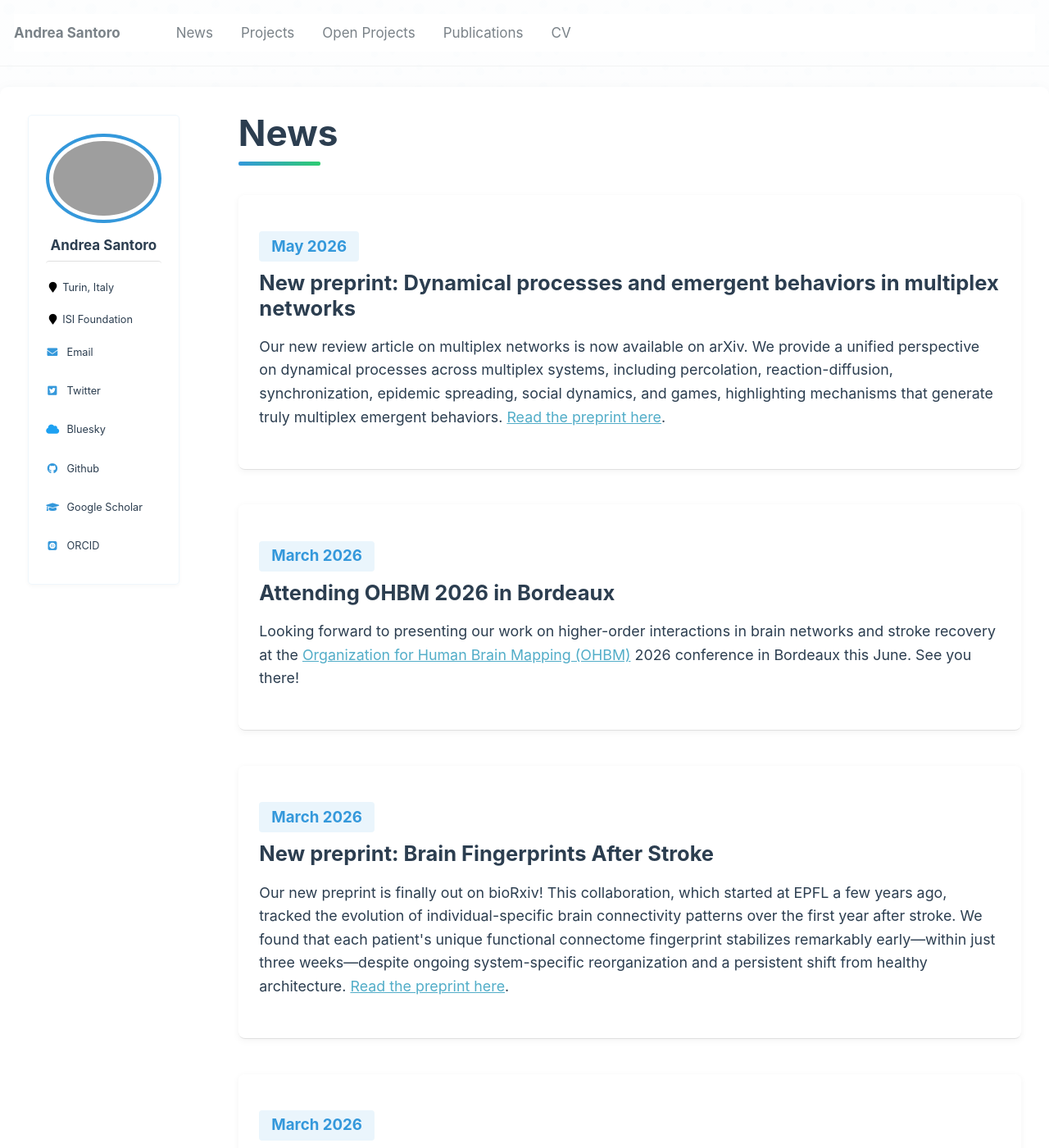
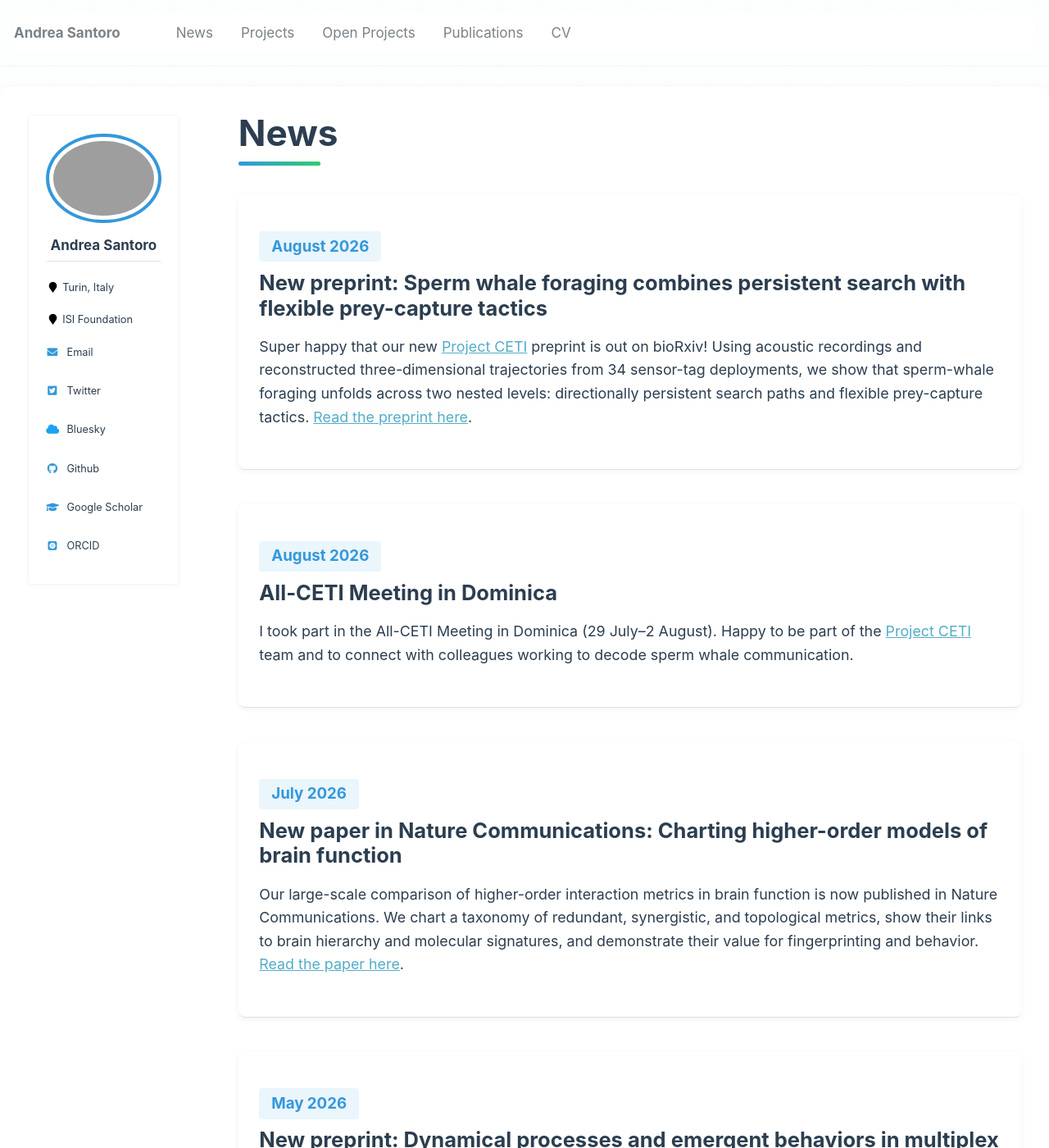
Before and after one commit to andresantoro/andresantoro.github.io, a Jekyll site: the page built from _pages/news.md, in a window 1280 px wide and 1400 px high. Shown: the whole window at 82% size. Built offline with Jekyll 4.4.1, drawn with Linux system fonts in a browser that asks for light colours; some web fonts are replaced.

```diff
--- a/_pages/news.md
+++ b/_pages/news.md
@@ -9,6 +9,31 @@ author_profile: true
 
 
 
+<div class="news-item">
+  <p class="date">August 2026</p>
+  <h3>New preprint: Sperm whale foraging combines persistent search with flexible prey-capture tactics</h3>
+  <p>
+    Super happy that our new <a href="https://www.projectceti.org/" target="_blank">Project CETI</a> preprint is out on bioRxiv! Using acoustic recordings and reconstructed three-dimensional trajectories from 34 sensor-tag deployments, we show that sperm-whale foraging unfolds across two nested levels: directionally persistent search paths and flexible prey-capture tactics.
+    <a href="https://www.biorxiv.org/content/10.64898/2026.07.29.741536v1" target="_blank">Read the preprint here</a>.
+  </p>
+</div>
+
+<div class="news-item">
+  <p class="date">August 2026</p>
+  <h3>All-CETI Meeting in Dominica</h3>
+  <p>
+    I took part in the All-CETI Meeting in Dominica (29 July–2 August). Happy to be part of the <a href="https://www.projectceti.org/" target="_blank">Project CETI</a> team and to connect with colleagues working to decode sperm whale communication.
+  </p>
+</div>
+
+<div class="news-item">
+  <p class="date">July 2026</p>
+  <h3>New paper in Nature Communications: Charting higher-order models of brain function</h3>
+  <p>
+    Our large-scale comparison of higher-order interaction metrics in brain function is now published in Nature Communications. We chart a taxonomy of redundant, synergistic, and topological metrics, show their links to brain hierarchy and molecular signatures, and demonstrate their value for fingerprinting and behavior.
+    <a href="https://www.nature.com/articles/s41467-026-75959-w" target="_blank">Read the paper here</a>.
+  </p>
+</div>
 
 <div class="news-item">
   <p class="date">May 2026</p>
```
Also changed, not shown: _data/publications.yml (+19 -10 lines), _pages/publications.md (+1 -0 lines).
